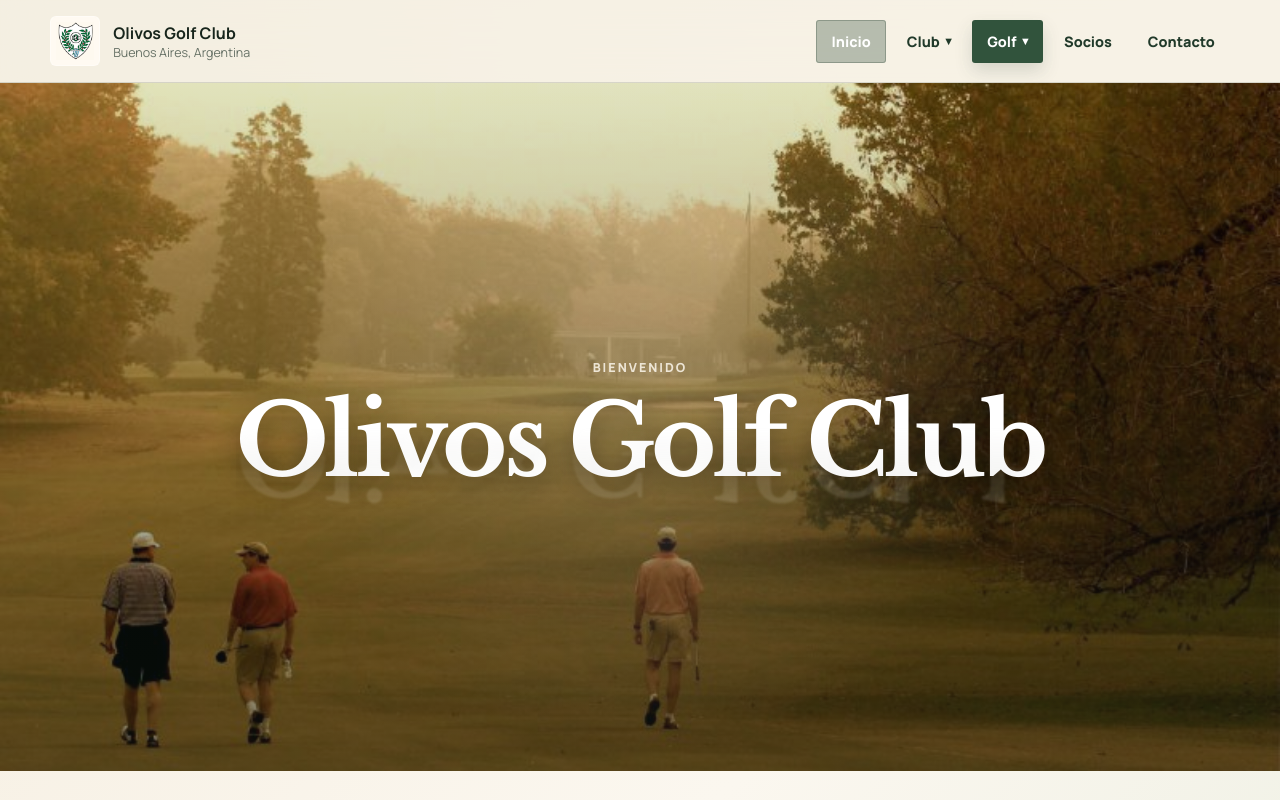
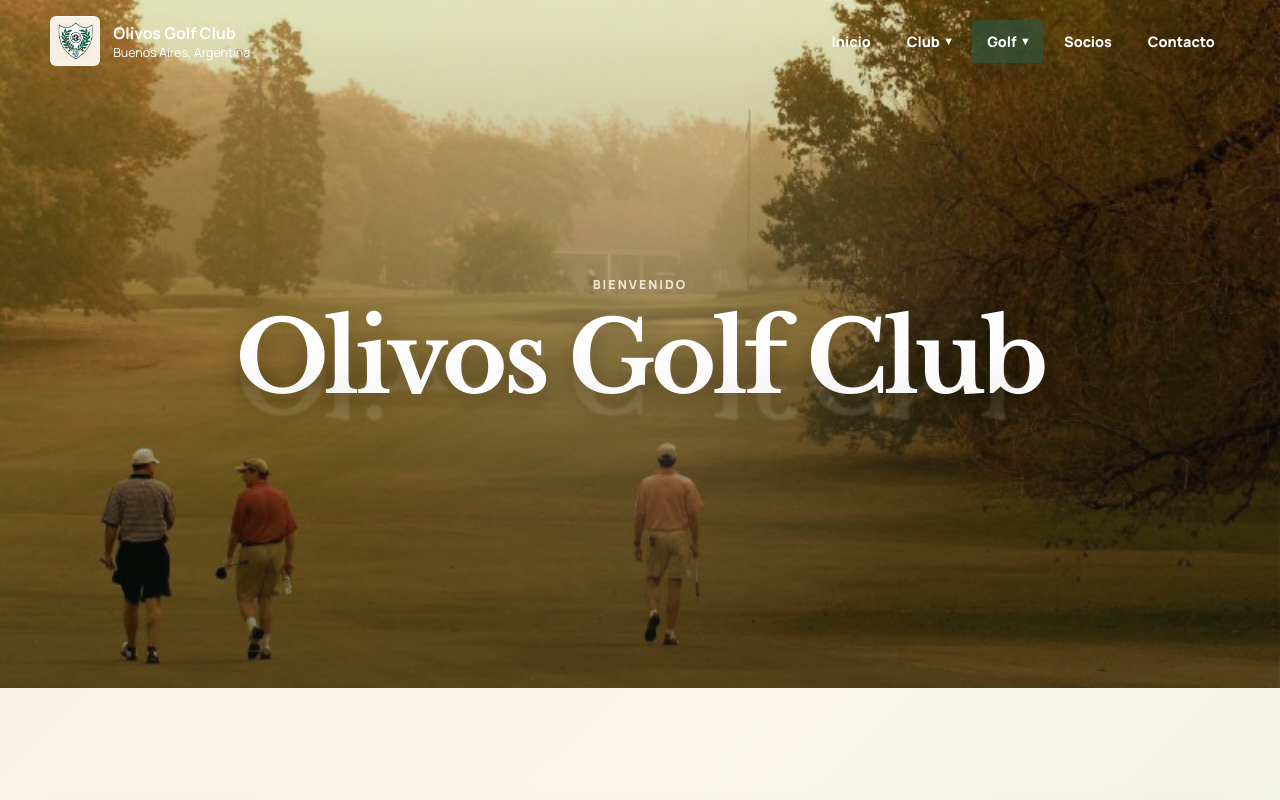
Before and after one commit to benjamessi/Ogc.prueba, a React (Vite) app in the folder juegue-olivos-react/: page / in a window 1280 px wide. Shown: the top 800 px of the page. Built offline with nearby package versions, Linux system fonts and the light colour scheme.

Commit message:
Refine header hover and home transparency

```diff
--- a/juegue-olivos-react/src/App.jsx
+++ b/juegue-olivos-react/src/App.jsx
@@ -86,7 +86,7 @@ export default function App() {
         member={member}
         onLogout={handleLogout}
       />
-      <main id="contenido" className="page-shell">
+      <main id="contenido" className={`page-shell ${currentPath === "/" ? "is-home" : ""}`}>
         <Routes>
           <Route path="/" element={<HomePage siteData={siteData} />} />
           <Route path="/info-club" element={<Navigate to="/historia-club" replace />} />
--- a/juegue-olivos-react/src/components/Header.jsx
+++ b/juegue-olivos-react/src/components/Header.jsx
@@ -1,10 +1,28 @@
-import { useState } from "react";
+import { useEffect, useState } from "react";
 import { Link, NavLink, useLocation } from "react-router-dom";
 
 export function Header({ club, navigation, member, onLogout }) {
   const [isOpen, setIsOpen] = useState(false);
   const [openGroup, setOpenGroup] = useState(null);
+  const [isOverHomeCover, setIsOverHomeCover] = useState(false);
   const location = useLocation();
+  const isHome = location.pathname === "/";
+
+  useEffect(() => {
+    function updateHeaderState() {
+      const cover = document.querySelector(".home-cover");
+      setIsOverHomeCover(Boolean(isHome && cover && cover.getBoundingClientRect().bottom > 96));
+    }
+
+    updateHeaderState();
+    window.addEventListener("scroll", updateHeaderState, { passive: true });
+    window.addEventListener("resize", updateHeaderState);
+
+    return () => {
+      window.removeEventListener("scroll", updateHeaderState);
+      window.removeEventListener("resize", updateHeaderState);
+    };
+  }, [isHome, location.pathname]);
 
   function closeMenu() {
     setIsOpen(false);
@@ -52,7 +70,7 @@ export function Header({ club, navigation, member, onLogout }) {
   }
 
   return (
-    <header className="site-header">
+    <header className={`site-header ${isHome && isOverHomeCover && !isOpen ? "is-transparent" : ""}`}>
       <nav className="nav" aria-label="Principal">
         <Link className="brand" to="/" aria-label={`${club.name} inicio`}>
           <span className="brand-mark">
--- a/juegue-olivos-react/src/styles.css
+++ b/juegue-olivos-react/src/styles.css
@@ -87,13 +87,36 @@ a {
 }
 
 .site-header {
-  position: sticky;
+  position: fixed;
   top: 0;
-  z-index: 5;
+  left: 0;
+  right: 0;
+  z-index: 30;
   padding: 1rem clamp(1rem, 4vw, 3rem);
   backdrop-filter: blur(20px);
   background: rgba(247, 241, 228, 0.78);
   border-bottom: 1px solid var(--line);
+  transition:
+    background-color 260ms ease,
+    border-color 260ms ease,
+    backdrop-filter 260ms ease,
+    box-shadow 260ms ease;
+}
+
+.site-header.is-transparent {
+  backdrop-filter: blur(0);
+  background: transparent;
+  border-bottom-color: transparent;
+  box-shadow: none;
+}
+
+.page-shell {
+  min-height: 72vh;
+  padding-top: 5.35rem;
+}
+
+.page-shell.is-home {
+  padding-top: 0;
 }
 
 .nav {
@@ -110,6 +133,7 @@ a {
   align-items: center;
   gap: 0.8rem;
   text-decoration: none;
+  transition: color 260ms ease;
 }
 
 .brand-mark {
@@ -138,6 +162,12 @@ a {
 .brand small {
   color: var(--muted);
   font-size: 0.78rem;
+  transition: color 260ms ease;
+}
+
+.site-header.is-transparent .brand,
+.site-header.is-transparent .brand small {
+  color: white;
 }
 
 .menu,
@@ -181,15 +211,39 @@ a {
     border-color 0.2s ease;
 }
 
+.menu a::after,
+.link-button::after,
+.menu-trigger::after {
+  content: "";
+  position: absolute;
+  left: 0.95rem;
+  right: 0.95rem;
+  bottom: 0.48rem;
+  height: 1px;
+  background: var(--moss);
+  transform: scaleX(0);
+  transform-origin: left;
+  transition: transform 240ms ease;
+}
+
 .menu a:hover,
 .menu a:focus-visible,
 .link-button:hover,
 .link-button:focus-visible,
 .menu-trigger:hover,
 .menu-trigger:focus-visible {
-  transform: translateY(-1px);
-  background: rgba(49, 83, 60, 0.11);
-  box-shadow: var(--interactive-shadow);
+  transform: none;
+  background: transparent;
+  box-shadow: none;
+}
+
+.menu a:hover::after,
+.menu a:focus-visible::after,
+.link-button:hover::after,
+.link-button:focus-visible::after,
+.menu-trigger:hover::after,
+.menu-trigger:focus-visible::after {
+  transform: scaleX(1);
 }
 
 .menu a:active,
@@ -210,7 +264,7 @@ a {
 .menu .nav-cta:focus-visible {
   color: white;
   background: var(--moss-dark);
-  box-shadow: var(--interactive-shadow);
+  box-shadow: none;
 }
 
 .menu a.is-active,
@@ -223,6 +277,34 @@ a {
 .menu .nav-cta.is-active,
 .menu-trigger.nav-cta.is-active {
   background: var(--moss-dark);
+}
+
+.site-header.is-transparent .menu a,
+.site-header.is-transparent .link-button,
+.site-header.is-transparent .menu-trigger {
+  color: white;
+}
+
+.site-header.is-transparent .menu a::after,
+.site-header.is-transparent .link-button::after,
+.site-header.is-transparent .menu-trigger::after {
+  background: rgba(215, 223, 207, 0.95);
+}
+
+.site-header.is-transparent .menu a.is-active,
+.site-header.is-transparent .menu-trigger.is-active {
+  background: rgba(16, 52, 30, 0.28);
+}
+
+.site-header.is-transparent .menu a.is-active:not(.nav-cta),
+.site-header.is-transparent .menu-trigger.is-active:not(.nav-cta) {
+  background: transparent;
+  box-shadow: none;
+}
+
+.site-header.is-transparent .menu .nav-cta,
+.site-header.is-transparent .menu-trigger.nav-cta {
+  background: rgba(49, 83, 60, 0.72);
 }
 
 .menu-chevron {
@@ -424,10 +506,6 @@ h3 {
   margin-top: 1.25rem;
 }
 
-.page-shell {
-  min-height: 72vh;
-}
-
 .booking-card,
 .contact-card,
 .member-panel,
@@ -1550,6 +1628,14 @@ h3 {
 
   .site-header {
     padding: 0.75rem 1rem;
+  }
+
+  .page-shell {
+    padding-top: 4.65rem;
+  }
+
+  .page-shell.is-home {
+    padding-top: 0;
   }
 
   .brand {
```
